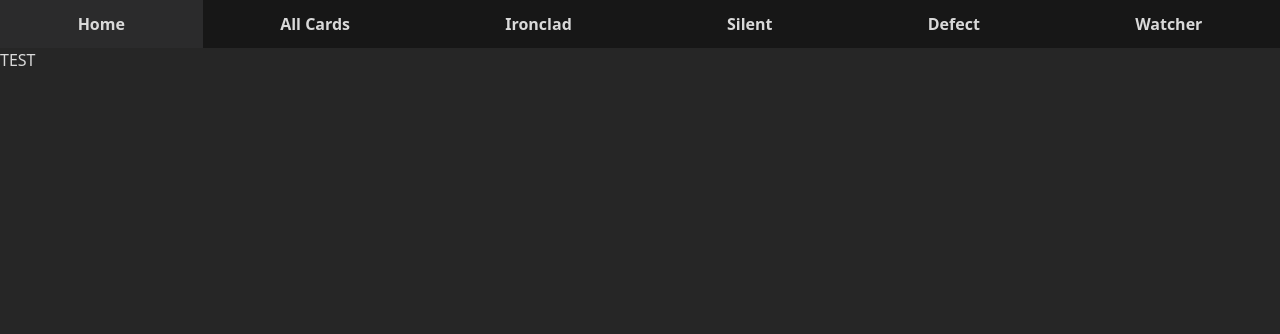
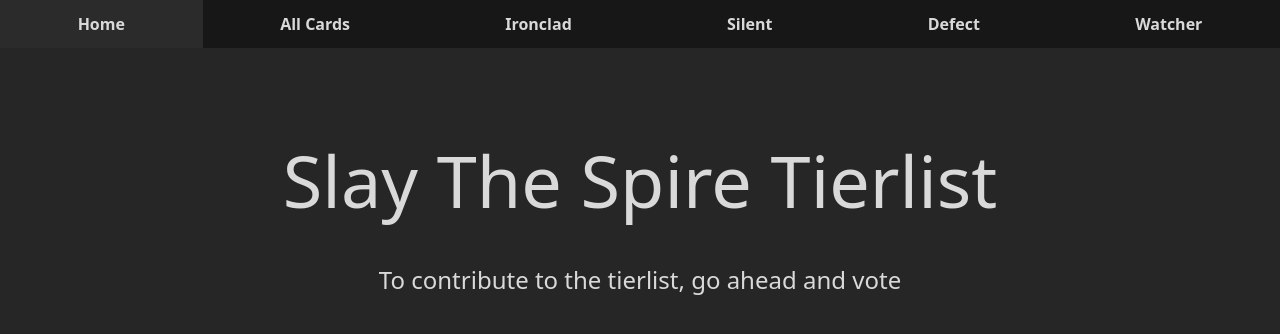
Before and after one commit to hberkaykuran/sts-tierlist, a Next.js app: page / in a window 1280 px wide. Shown: the top 334 px of the page. Built offline with nearby package versions, Linux system fonts and the light colour scheme.

Commit message:
home page draft

```diff
--- a/src/pages/index.tsx
+++ b/src/pages/index.tsx
@@ -8,7 +8,12 @@ const Home: NextPage = () => {
         <title>StS Tierlist</title>
         <link rel="icon" href="/favicon.ico" />
       </Head>
-      <div>TEST</div>
+      <div className="flex h-[calc(100vh-3rem)] w-[100vw] flex-col items-center justify-start">
+        <p className=" mt-24 text-7xl">Slay The Spire Tierlist</p>
+        <p className=" mt-12 text-2xl">
+          To contribute to the tierlist, go ahead and vote
+        </p>
+      </div>
     </>
   );
 };
```
